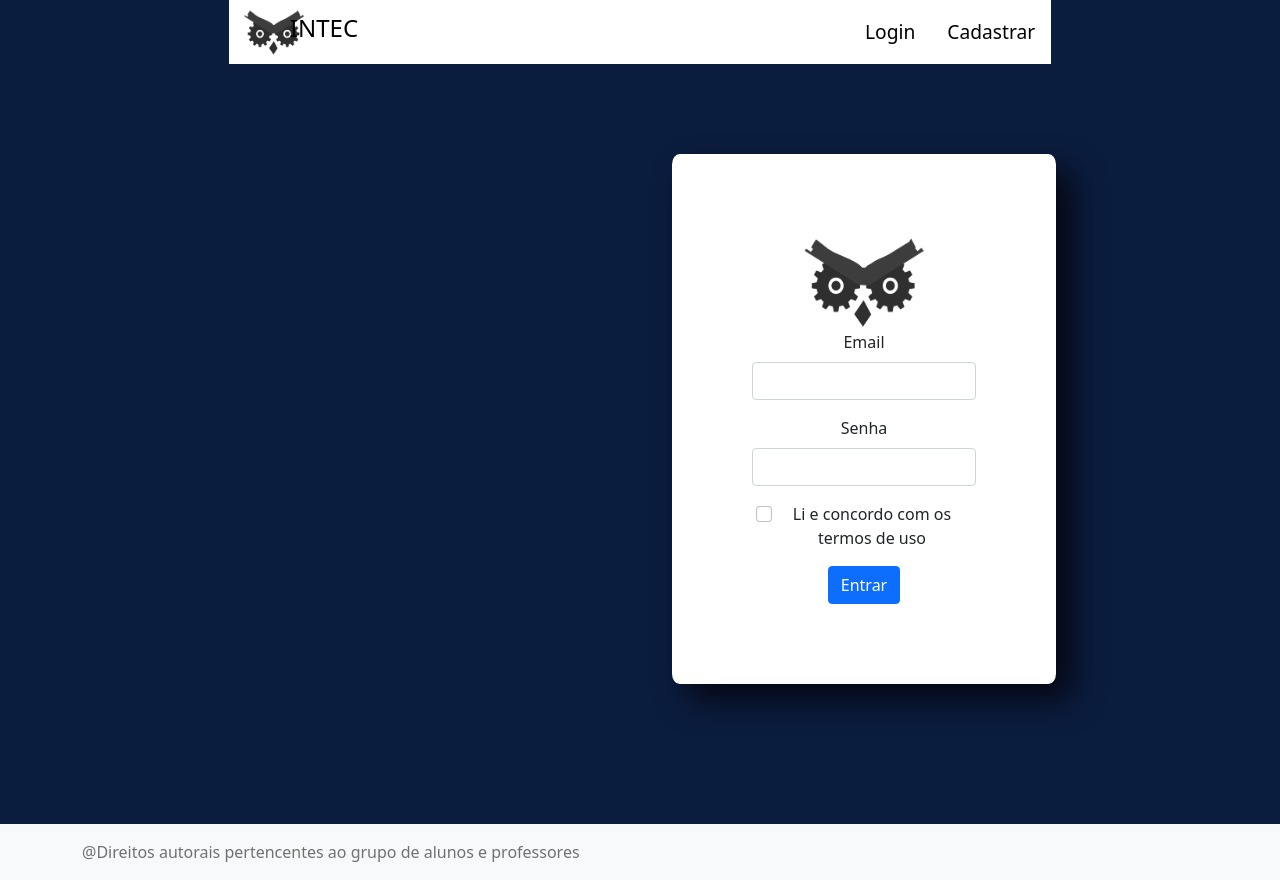
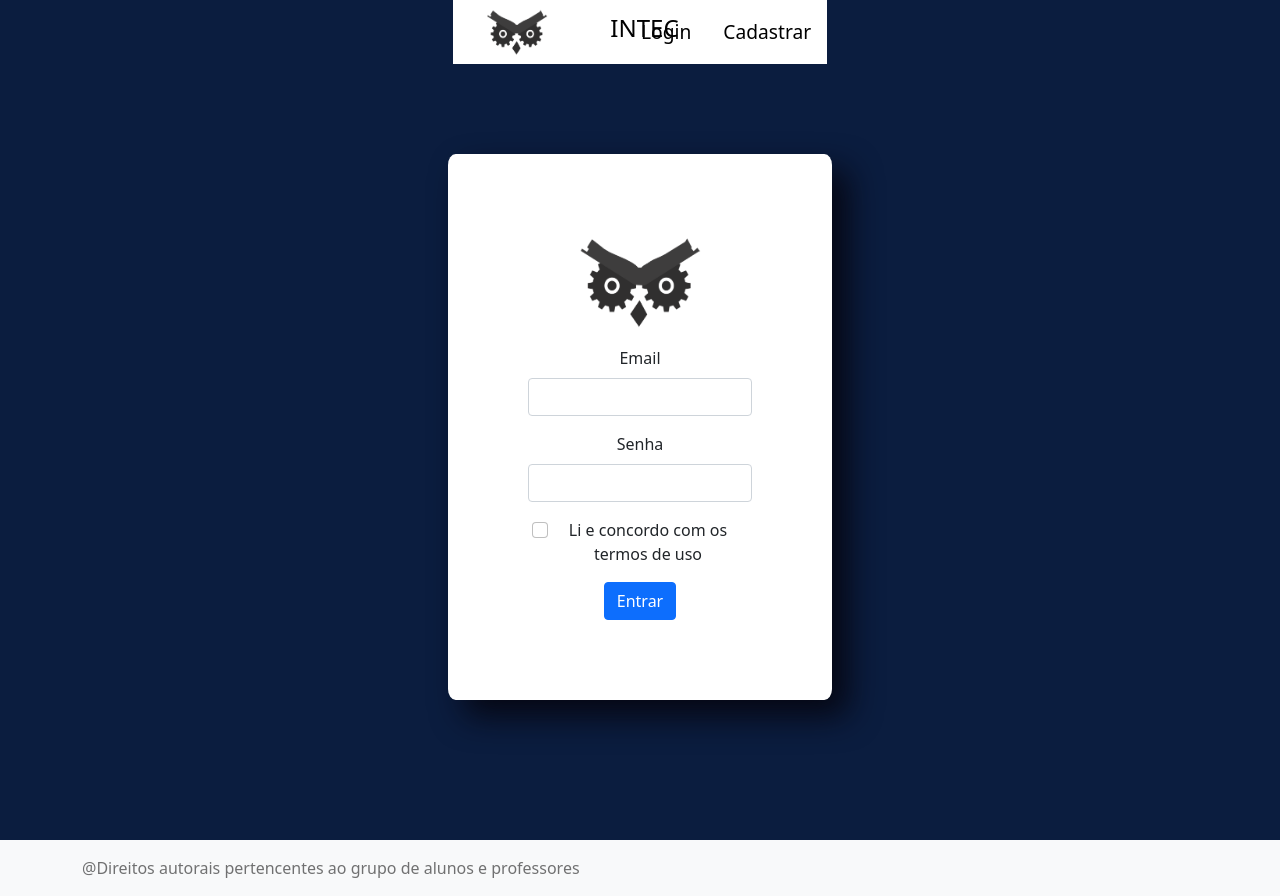
Before and after one commit to IntecEmbu/ProfessoresAlunos-frontend, a React (Create React App) app: page /Login in a window 1280 px wide. Built offline with nearby package versions, Linux system fonts and the light colour scheme.

Commit message:
att centralização pagina de login

```diff
--- a/src/StyleComponents/Header.css
+++ b/src/StyleComponents/Header.css
@@ -1,5 +1,6 @@
 .cont-nav{
   margin-bottom: 4rem;
+  text-align: center;
 }
 
 .HeaderLogo {
@@ -12,7 +13,8 @@
   color: rgb(0, 0, 0);
   text-decoration: none;
   transition: 0.3s;
-  margin-right: 14rem;
+  margin-right: auto;
+  margin-left: 48%;
 }
 
 .Header-cad, .Header-log{
@@ -38,7 +40,7 @@
   position: relative;
   text-align:center;
   display: flex;
-  transform: translateX(-5%);
+  margin: auto;
 }
 
  .HeaderLink :hover {
--- a/src/components/Header/index.js
+++ b/src/components/Header/index.js
@@ -8,14 +8,12 @@ function index() {
   return (
     <>
       <Navbar bg="white" expand="lg" className='cont-nav'>
+      <Link to='/' className="HeaderLogo"><img className="HeaderLogo" src={Imagem} /></Link>
         <Container className='justify_tittle' >
-          <Link to='/' className="HeaderLogo"><img className="HeaderLogo" src={Imagem} /></Link>
           <Link to='/' className='HeaderLink'><h4 className='HeaderLink'>INTEC</h4></Link>
         </Container>
-
         <Nav.Link> <Link to='/Login' className='Header-cad'>Login</Link> </Nav.Link>
         <Nav.Link> <Link to='/Cadastro' className='Header-log'>Cadastrar</Link> </Nav.Link>
-
       </Navbar>
 
 
--- a/src/styles/login.css
+++ b/src/styles/login.css
@@ -4,7 +4,8 @@
     padding: 5rem;
     background-color: #fff;
     margin-top: 7%;
-    margin-left: 35%;
+    margin-left: auto;
+    margin-right: auto;
     border-radius: 2%;
     box-shadow: 1rem 1rem 2rem rgb(6, 7, 19);
 }
@@ -12,10 +13,7 @@
 .Login-Logo{
     width: 8rem;
     height: 6rem;
-}
-
-.checkbox{
-    font-size: smaller;
+    margin-bottom: 1rem;
 }
 
 #box-check {
```
